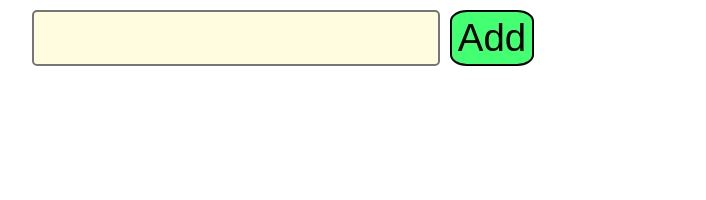
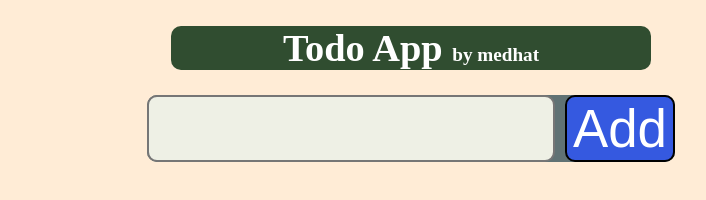
Before and after one commit to medhat1234/js-todo-app-with-local-save, a plain HTML site: page todo.html in a window 1280 px wide. Shown: the whole page, without its empty margins (229-935 px from the left). Drawn offline with Linux system fonts and the light colour scheme.

Commit message:
Update todo.html
some styling

```diff
--- a/todo.html
+++ b/todo.html
@@ -5,41 +5,65 @@
     <meta name="viewport" content="width=device-width, initial-scale=1.0" />
     <title>todo app</title>
     <style>
-      div {
+      body {
+        background-color: #ffecd6;
+      }
+      .maindiv {
+        color: #ffffff;
+        background-color: #607274;
         text-align: center;
         display: flex;
         flex-flow: row;
-        margin-top: 10px;
-        margin-left: 20%;
-        margin-right: 20%;
-        font-size: 1.6em;
+        width: max-content;
+        margin: 10px auto;
+        border-radius: 10px;
+        font-size: 3em;
       }
       .addbutton {
-        font-size: 1.5em;
+        font-size: 1.1em;
+        color: white;
         margin-left: 10px;
-        background-color: rgb(67, 255, 114);
-        border-radius: 20%;
+        background-color: #3559e0;
+        border-radius: 10px;
         border-style: solid;
       }
       .removebutton {
-        font-size: 1.1em;
+        color: white;
+        font-size: 0.7em;
         margin-left: 10px;
-        background-color: rgb(255, 0, 0);
-        border-radius: 20%;
+        background-color: #0f2167;
+        border-radius: 10px;
         border-style: solid;
       }
+      .removebutton:hover {
+        transform: scale(1.06);
+      }
+      .addbutton:hover {
+        transform: scale(1.06);
+      }
       .inpt {
-        font-size: 1.5em;
-        background-color: rgb(255, 252, 223);
-        border-radius: 5px;
+        font-size: inherit;
+        background-color: #eef0e5;
+        border-radius: 10px;
         border-style: solid;
         width: 400px;
-        height: 50px;
+      }
+      .header {
+        color: white;
+        background-color: #304d30;
+        width: 25em;
+        border-radius: 10px;
+        text-align: center;
+        margin: 10px auto;
+        font-size: 1.2em;
       }
     </style>
   </head>
   <body>
-    <div>
+    <div class="header">
+      <h1>Todo App <span style="font-size: 0.5em">by medhat</span></h1>
+    </div>
+    <div class="maindiv">
       <input type="text" name="task" id="inpt" class="inpt" />
       <button id="btn" class="addbutton">Add</button>
     </div>
@@ -70,7 +94,7 @@
       }
       function createTask() {
         let div = document.createElement("div");
-
+        div.classList.add("maindiv");
         let delbutn = document.createElement("button");
         let deltxt = document.createTextNode(`remove`);
         delbutn.setAttribute("onclick", "remove(this)");
@@ -85,6 +109,7 @@
 
       function reloadTasks(a) {
         let div = document.createElement("div");
+        div.classList.add("maindiv");
         let delbutn = document.createElement("button");
         let deltxt = document.createTextNode(`remove`);
         delbutn.setAttribute("onclick", "remove(this)");
```
